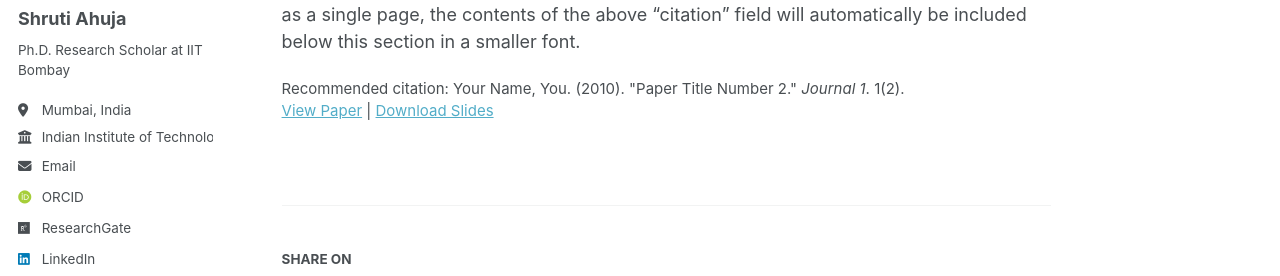
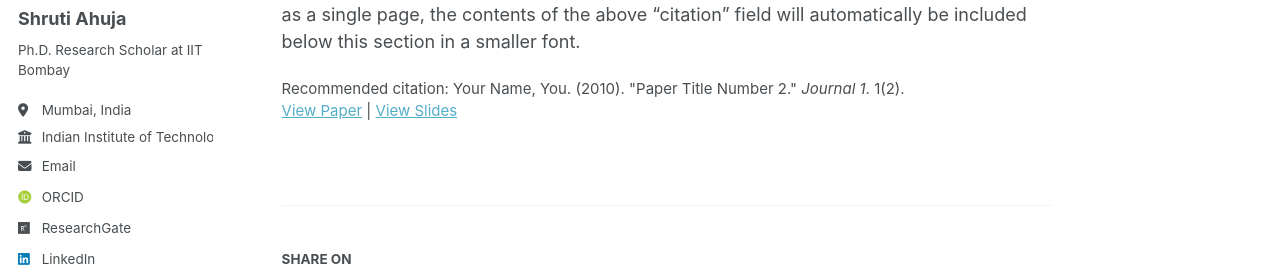
Before and after one commit to shrutiahuja/shrutiahuja.github.io, a Jekyll site: the page built from _publications/2010-10-01-paper-title-number-2.md, in a window 1280 px wide and 1083 px high. Shown: the part 276-552 px from the top of the window. Built offline with Jekyll 4.4.1, drawn with Linux system fonts in a browser that asks for light colours; some web fonts are replaced; a script that is not in the unit is left out.

Commit message:
Update single.html

```diff
--- a/_layouts/single.html
+++ b/_layouts/single.html
@@ -48,29 +48,29 @@ layout: default
         {{ content }}
 
         {% if page.citation and page.paperurl and page.slidesurl and page.bibtexurl %}
-          <p style="font-size: smaller">Recommended citation: {{ page.citation }}<br /><a href="{{ page.paperurl }}">View Paper</a> | <a href="{{ page.slidesurl }}">Download Slides</a> | <a href="{{ page.bibtexurl }}">Download Bibtex</a></p>
+          <p style="font-size: smaller">Recommended citation: {{ page.citation }}<br /><a href="{{ page.paperurl }}">View Paper</a> | <a href="{{ page.slidesurl }}">View Slides</a> | <a href="{{ page.bibtexurl }}">View Bibtex</a></p>
         {% elsif page.citation and page.paperurl and page.slidesurl %}
-          <p style="font-size: smaller">Recommended citation: {{ page.citation }}<br /><a href="{{ page.paperurl }}">View Paper</a> | <a href="{{ page.slidesurl }}">Download Slides</a></p>
+          <p style="font-size: smaller">Recommended citation: {{ page.citation }}<br /><a href="{{ page.paperurl }}">View Paper</a> | <a href="{{ page.slidesurl }}">View Slides</a></p>
         {% elsif page.citation and page.paperurl and page.bibtexurl %}
-          <p style="font-size: smaller">Recommended citation: {{ page.citation }}<br /><a href="{{ page.paperurl }}">View Paper</a> | <a href="{{ page.bibtexurl }}">Download Bibtex</a></p>
+          <p style="font-size: smaller">Recommended citation: {{ page.citation }}<br /><a href="{{ page.paperurl }}">View Paper</a> | <a href="{{ page.bibtexurl }}">View Bibtex</a></p>
         {% elsif page.citation and page.paperurl %}
           <p style="font-size: smaller">Recommended citation: {{ page.citation }}<br /><a href="{{ page.paperurl }}">View Paper</a></p>
         {% elsif page.citation and page.slidesurl and page.bibtexurl %}
-          <p style="font-size: smaller">Recommended citation: {{ page.citation }}<br /><a href="{{ page.slidesurl }}">Download Slides</a> | <a href="{{ page.bibtexurl }}">Download Bibtex</a></p>
+          <p style="font-size: smaller">Recommended citation: {{ page.citation }}<br /><a href="{{ page.slidesurl }}">View Slides</a> | <a href="{{ page.bibtexurl }}">View Bibtex</a></p>
         {% elsif page.citation and page.slidesurl %}
-          <p style="font-size: smaller">Recommended citation: {{ page.citation }}<br /><a href="{{ page.slidesurl }}">Download Slides</a></p>
+          <p style="font-size: smaller">Recommended citation: {{ page.citation }}<br /><a href="{{ page.slidesurl }}">View Slides</a></p>
         {% elsif page.slidesurl and page.bibtexurl %}
-          <p style="font-size: smaller"><a href="{{ page.slidesurl }}">Download Slides</a> | <a href="{{ page.bibtexurl }}">Download Bibtex</a></p>
+          <p style="font-size: smaller"><a href="{{ page.slidesurl }}">View Slides</a> | <a href="{{ page.bibtexurl }}">View Bibtex</a></p>
         {% elsif page.paperurl and page.bibtexurl %}
-          <p style="font-size: smaller"><a href="{{ page.paperurl }}">View Paper</a> | <a href="{{ page.bibtexurl }}">Download Bibtex</a></p>
+          <p style="font-size: smaller"><a href="{{ page.paperurl }}">View Paper</a> | <a href="{{ page.bibtexurl }}">View Bibtex</a></p>
         {% elsif page.citation and page.bibtexurl %}
-          <p style="font-size: smaller">Recommended citation: {{ page.citation }}<br /><a href="{{ page.bibtexurl }}">Download Bibtex</a></p>
+          <p style="font-size: smaller">Recommended citation: {{ page.citation }}<br /><a href="{{ page.bibtexurl }}">View Bibtex</a></p>
         {% elsif page.citation %}
           <p style="font-size: smaller">Recommended citation: {{ page.citation }}</p>
         {% elsif page.slidesurl %}
-          <p style="font-size: smaller"><a href="{{ page.slidesurl }}">Download Slides</a></p>
+          <p style="font-size: smaller"><a href="{{ page.slidesurl }}">View Slides</a></p>
         {% elsif page.bibtexurl %}
-          <p style="font-size: smaller"><a href="{{ page.bibtexurl }}">Download Bibtex</a></p>
+          <p style="font-size: smaller"><a href="{{ page.bibtexurl }}">View Bibtex</a></p>
         {% endif %}
 
         {% if page.link %}<div><a href="{{ page.link }}" class="btn">{{ site.data.ui-text[site.locale].ext_link_label | default: "Direct Link" }}</a></div>{% endif %}
```
